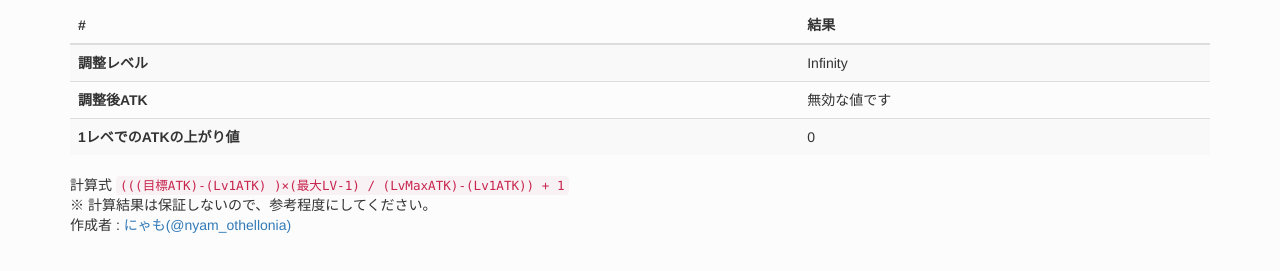
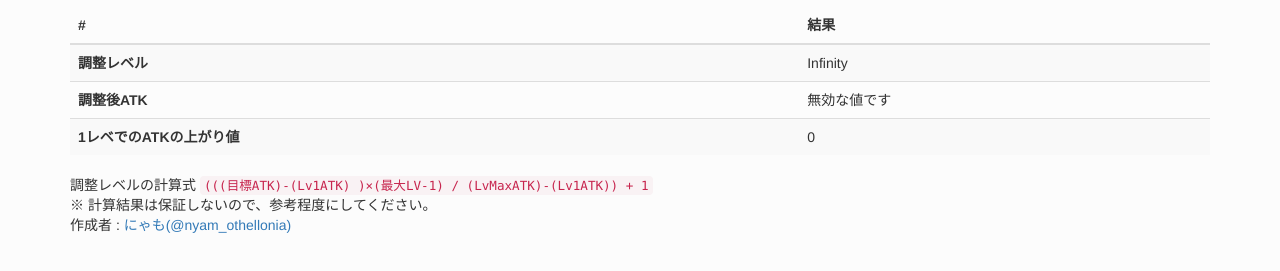
Before and after one commit to nyamothellonia/ranryo, a website: page docs/index.html in a window 1280 px wide. Shown: the part 469-740 px from the top of the page. Drawn offline with nearby package versions, Linux system fonts and the light colour scheme.

Commit message:
コメントを修正

```diff
--- a/docs/index.html
+++ b/docs/index.html
@@ -93,7 +93,7 @@
                 </table>
             </div>
         </form>
-        計算式
+        調整レベルの計算式
         <code>
             (((目標ATK)-(Lv1ATK) )×(最大LV-1) / (LvMaxATK)-(Lv1ATK)) + 1
         </code>
```
